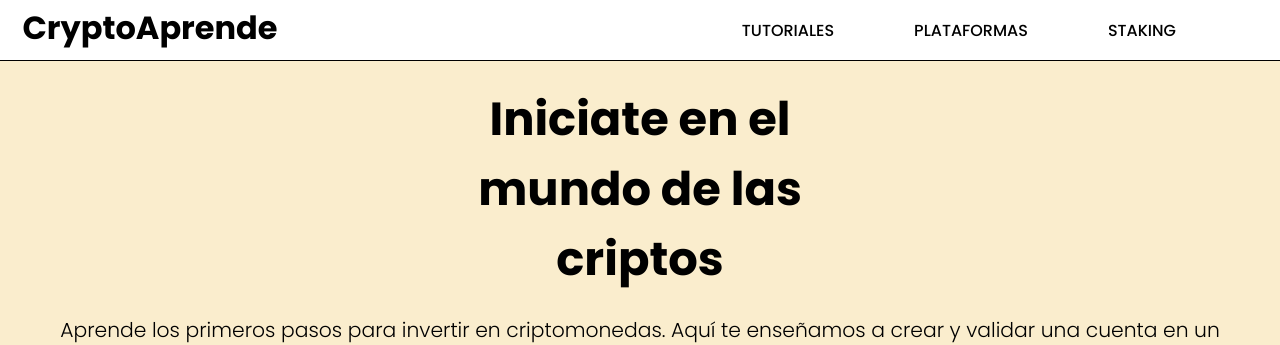
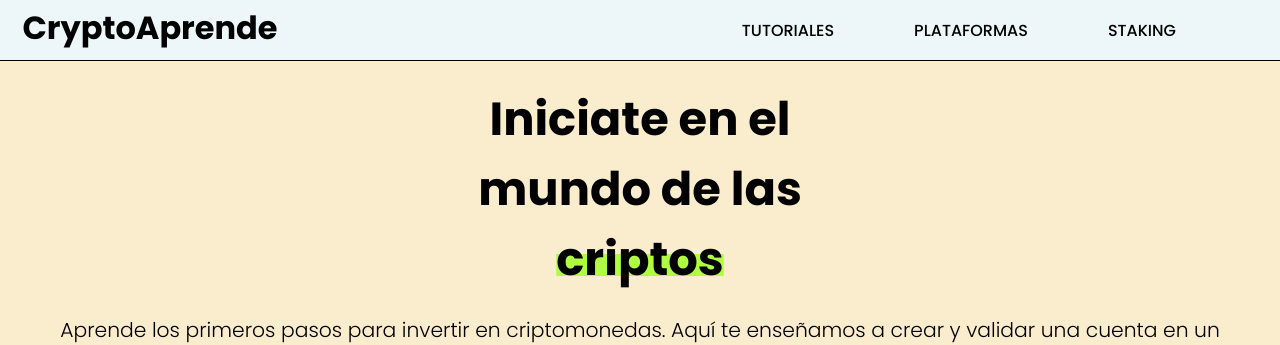
Before and after one commit to voidMuyTofu/cryptoaprende, a React (Vite) app in the folder criptoaprende/: page / in a window 1280 px wide. Shown: the top 345 px of the page. Built offline with nearby package versions, Linux system fonts and the light colour scheme.

Commit message:
Añadido css de scrollbar

```diff
--- a/criptoaprende/src/index.css
+++ b/criptoaprende/src/index.css
@@ -7,6 +7,7 @@ html {
 
 h1 {
   margin: 0;
+  padding: 0;
 }
 
 body {
@@ -17,9 +18,31 @@ body {
 :root {
   --main-accent-color: #f7e5b5;
   --main-color: #faedcd;
-    --secordary-color: #edf6f9;
+  --secondary-color: #edf6f9;
   --black-color: #000000;
   --pink-color: #ff8fab;
   --blue-color: #00b2ca;
   --purple-color: #943dda;
+  --green-color: #affc41;
 }
+
+/* Works on Firefox */
+* {
+  scrollbar-width: thin;
+  scrollbar-color: blue orange;
+}
+
+/* Works on Chrome, Edge, and Safari */
+*::-webkit-scrollbar {
+  width: 12px;
+}
+
+*::-webkit-scrollbar-track {
+  background: orange;
+}
+
+*::-webkit-scrollbar-thumb {
+  background-color: blue;
+  border-radius: 20px;
+  border: 3px solid orange;
+}
```
Lines whose indentation alone changed are shown as unchanged.
